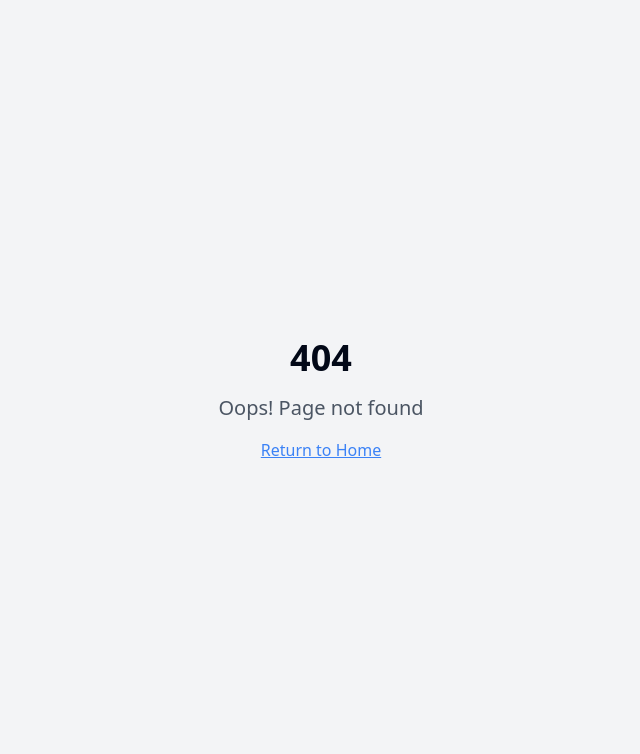
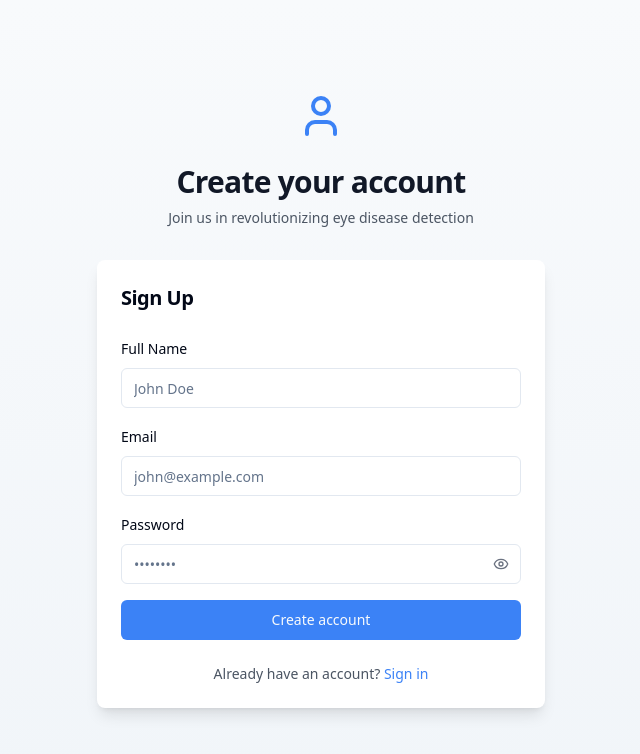
Before and after one commit to Tachrox/vision-signup-hub, a React (Vite) app: page /signup in a window 1280 px wide. Before the commit this address had no page. Shown: the top 754 px of the page, without its empty margins (319-959 px from the left). Built offline with nearby package versions, Linux system fonts and the light colour scheme.

Commit message:
Add sign up/sign in pages
Adds sign-up and sign-in pages to the website.  These pages will be professionally designed.

```diff
--- a/src/App.tsx
+++ b/src/App.tsx
@@ -1,9 +1,12 @@
+
 import { Toaster } from "@/components/ui/toaster";
 import { Toaster as Sonner } from "@/components/ui/sonner";
 import { TooltipProvider } from "@/components/ui/tooltip";
 import { QueryClient, QueryClientProvider } from "@tanstack/react-query";
 import { BrowserRouter, Routes, Route } from "react-router-dom";
 import Index from "./pages/Index";
+import SignUp from "./pages/SignUp";
+import SignIn from "./pages/SignIn";
 import NotFound from "./pages/NotFound";
 
 const queryClient = new QueryClient();
@@ -16,7 +19,8 @@ const App = () => (
       <BrowserRouter>
         <Routes>
           <Route path="/" element={<Index />} />
-          {/* ADD ALL CUSTOM ROUTES ABOVE THE CATCH-ALL "*" ROUTE */}
+          <Route path="/signup" element={<SignUp />} />
+          <Route path="/signin" element={<SignIn />} />
           <Route path="*" element={<NotFound />} />
         </Routes>
       </BrowserRouter>
--- a/src/pages/Index.tsx
+++ b/src/pages/Index.tsx
@@ -1,11 +1,23 @@
-// Update this page (the content is just a fallback if you fail to update the page)
+
+import { Button } from "@/components/ui/button";
+import { Link } from "react-router-dom";
 
 const Index = () => {
   return (
-    <div className="min-h-screen flex items-center justify-center bg-gray-100">
-      <div className="text-center">
-        <h1 className="text-4xl font-bold mb-4">Welcome to Your Blank App</h1>
-        <p className="text-xl text-gray-600">Start building your amazing project here!</p>
+    <div className="min-h-screen flex flex-col items-center justify-center bg-gradient-to-b from-slate-50 to-slate-100 p-4">
+      <h1 className="text-4xl font-bold text-gray-900 mb-4 text-center">
+        AI Eye Disease Prediction
+      </h1>
+      <p className="text-xl text-gray-600 mb-8 text-center max-w-2xl">
+        Advanced AI-powered platform for early detection and prediction of eye diseases
+      </p>
+      <div className="space-x-4">
+        <Button asChild className="bg-blue-500 hover:bg-blue-600">
+          <Link to="/signup">Get Started</Link>
+        </Button>
+        <Button asChild variant="outline">
+          <Link to="/signin">Sign In</Link>
+        </Button>
       </div>
     </div>
   );
--- /dev/null
+++ b/src/pages/SignIn.tsx
@@ -0,0 +1,96 @@
+
+import { useState } from "react";
+import { Link } from "react-router-dom";
+import { Button } from "@/components/ui/button";
+import { Input } from "@/components/ui/input";
+import { Label } from "@/components/ui/label";
+import { Card, CardContent, CardFooter, CardHeader, CardTitle } from "@/components/ui/card";
+import { Eye, EyeOff, LogIn } from "lucide-react";
+
+const SignIn = () => {
+  const [showPassword, setShowPassword] = useState(false);
+  const [loading, setLoading] = useState(false);
+
+  const handleSubmit = async (e: React.FormEvent<HTMLFormElement>) => {
+    e.preventDefault();
+    setLoading(true);
+    // Add your sign-in logic here
+    setTimeout(() => setLoading(false), 1000);
+  };
+
+  return (
+    <div className="min-h-screen flex items-center justify-center bg-gradient-to-b from-slate-50 to-slate-100 p-4">
+      <div className="w-full max-w-md space-y-8">
+        <div className="text-center">
+          <LogIn className="mx-auto h-12 w-12 text-blue-500" />
+          <h2 className="mt-6 text-3xl font-bold tracking-tight text-gray-900">
+            Welcome back
+          </h2>
+          <p className="mt-2 text-sm text-gray-600">
+            Sign in to access your account
+          </p>
+        </div>
+
+        <Card className="border-0 shadow-lg">
+          <CardHeader>
+            <CardTitle className="text-xl">Sign In</CardTitle>
+          </CardHeader>
+          <CardContent>
+            <form onSubmit={handleSubmit} className="space-y-4">
+              <div className="space-y-2">
+                <Label htmlFor="email">Email</Label>
+                <Input
+                  id="email"
+                  type="email"
+                  placeholder="john@example.com"
+                  required
+                  className="border-slate-200"
+                />
+              </div>
+              <div className="space-y-2">
+                <Label htmlFor="password">Password</Label>
+                <div className="relative">
+                  <Input
+                    id="password"
+                    type={showPassword ? "text" : "password"}
+                    placeholder="••••••••"
+                    required
+                    className="border-slate-200"
+                  />
+                  <button
+                    type="button"
+                    onClick={() => setShowPassword(!showPassword)}
+                    className="absolute right-3 top-1/2 -translate-y-1/2 text-gray-500 hover:text-gray-700"
+                  >
+                    {showPassword ? (
+                      <EyeOff className="h-4 w-4" />
+                    ) : (
+                      <Eye className="h-4 w-4" />
+                    )}
+                  </button>
+                </div>
+              </div>
+              <Button
+                type="submit"
+                className="w-full bg-blue-500 hover:bg-blue-600"
+                disabled={loading}
+              >
+                {loading ? "Signing in..." : "Sign in"}
+              </Button>
+            </form>
+          </CardContent>
+          <CardFooter className="justify-center">
+            <p className="text-sm text-gray-600">
+              Don't have an account?{" "}
+              <Link to="/signup" className="text-blue-500 hover:text-blue-700">
+                Sign up
+              </Link>
+            </p>
+          </CardFooter>
+        </Card>
+      </div>
+    </div>
+  );
+};
+
+export default SignIn;
--- /dev/null
+++ b/src/pages/SignUp.tsx
@@ -0,0 +1,105 @@
+
+import { useState } from "react";
+import { Link } from "react-router-dom";
+import { Button } from "@/components/ui/button";
+import { Input } from "@/components/ui/input";
+import { Label } from "@/components/ui/label";
+import { Card, CardContent, CardFooter, CardHeader, CardTitle } from "@/components/ui/card";
+import { Eye, EyeOff, User } from "lucide-react";
+
+const SignUp = () => {
+  const [showPassword, setShowPassword] = useState(false);
+  const [loading, setLoading] = useState(false);
+
+  const handleSubmit = async (e: React.FormEvent<HTMLFormElement>) => {
+    e.preventDefault();
+    setLoading(true);
+    // Add your sign-up logic here
+    setTimeout(() => setLoading(false), 1000);
+  };
+
+  return (
+    <div className="min-h-screen flex items-center justify-center bg-gradient-to-b from-slate-50 to-slate-100 p-4">
+      <div className="w-full max-w-md space-y-8">
+        <div className="text-center">
+          <User className="mx-auto h-12 w-12 text-blue-500" />
+          <h2 className="mt-6 text-3xl font-bold tracking-tight text-gray-900">
+            Create your account
+          </h2>
+          <p className="mt-2 text-sm text-gray-600">
+            Join us in revolutionizing eye disease detection
+          </p>
+        </div>
+
+        <Card className="border-0 shadow-lg">
+          <CardHeader>
+            <CardTitle className="text-xl">Sign Up</CardTitle>
+          </CardHeader>
+          <CardContent>
+            <form onSubmit={handleSubmit} className="space-y-4">
+              <div className="space-y-2">
+                <Label htmlFor="name">Full Name</Label>
+                <Input
+                  id="name"
+                  placeholder="John Doe"
+                  required
+                  className="border-slate-200"
+                />
+              </div>
+              <div className="space-y-2">
+                <Label htmlFor="email">Email</Label>
+                <Input
+                  id="email"
+                  type="email"
+                  placeholder="john@example.com"
+                  required
+                  className="border-slate-200"
+                />
+              </div>
+              <div className="space-y-2">
+                <Label htmlFor="password">Password</Label>
+                <div className="relative">
+                  <Input
+                    id="password"
+                    type={showPassword ? "text" : "password"}
+                    placeholder="••••••••"
+                    required
+                    className="border-slate-200"
+                  />
+                  <button
+                    type="button"
+                    onClick={() => setShowPassword(!showPassword)}
+                    className="absolute right-3 top-1/2 -translate-y-1/2 text-gray-500 hover:text-gray-700"
+                  >
+                    {showPassword ? (
+                      <EyeOff className="h-4 w-4" />
+                    ) : (
+                      <Eye className="h-4 w-4" />
+                    )}
+                  </button>
+                </div>
+              </div>
+              <Button
+                type="submit"
+                className="w-full bg-blue-500 hover:bg-blue-600"
+                disabled={loading}
+              >
+                {loading ? "Creating account..." : "Create account"}
+              </Button>
+            </form>
+          </CardContent>
+          <CardFooter className="justify-center">
+            <p className="text-sm text-gray-600">
+              Already have an account?{" "}
+              <Link to="/signin" className="text-blue-500 hover:text-blue-700">
+                Sign in
+              </Link>
+            </p>
+          </CardFooter>
+        </Card>
+      </div>
+    </div>
+  );
+};
+
+export default SignUp;
```
